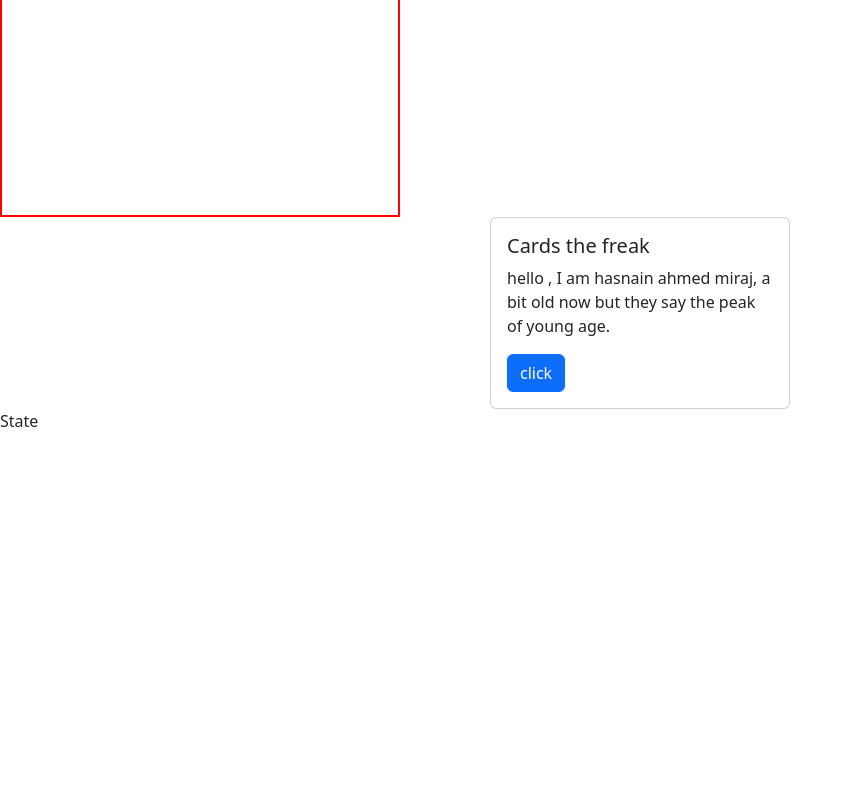
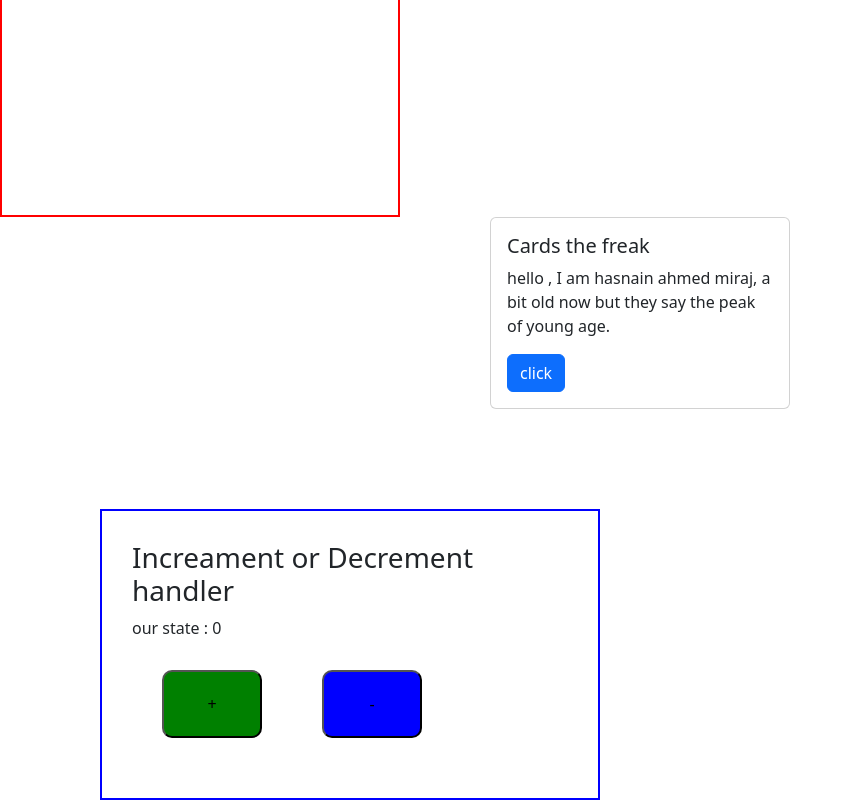
Before and after one commit to Mraj101/Vanilla-Js-and-React, a React (Create React App) app in the folder reactjsbasics/my-app/: page / in a window 1280 px wide. Shown: the part 1764-2564 px from the top of the page, without its empty margins (0-853 px from the left). Before the commit the page ends 2197 px from the top, so only its background shows below. Built offline with nearby package versions, Linux system fonts and the light colour scheme.

Commit message:
state were modified

```diff
--- a/reactjsbasics/my-app/src/State.js
+++ b/reactjsbasics/my-app/src/State.js
@@ -1,9 +1,38 @@
 import React, { Component } from 'react'
 
 export default class State extends Component {
+    constructor(props){
+        super(props);
+        this.state={
+            count:0
+        }
+    }
+    handleIncrement=()=>{
+        return (
+            this.setState={
+                count:this.count+1
+            }
+        )
+    }
+    handleDecrement=()=>{
+        return (
+            this.setState={
+                count: this.count-1
+            }
+        )
+    }
   render() {
     return (
-      <div>State</div>
+      <div style={{ border:"2px solid blue",width:"500px",padding:"30px" ,margin:"100px"}}>
+        <h3>
+            Increament or Decrement handler
+        </h3>
+        <div className='state'>
+        our state : {this.state.count}
+        </div>
+        <button style={{margin:"30px",padding:"20px" ,width:"100px",backgroundColor:"green" ,borderRadius:"10px"}} onClick={this.handleIncrement}>+</button>
+        <button  style={{margin:"30px",padding:"20px" ,width:"100px",backgroundColor:"blue" ,borderRadius:"10px"}}onClick={this.handleDecrement} >-</button>
+      </div>
     )
   }
 }
```
